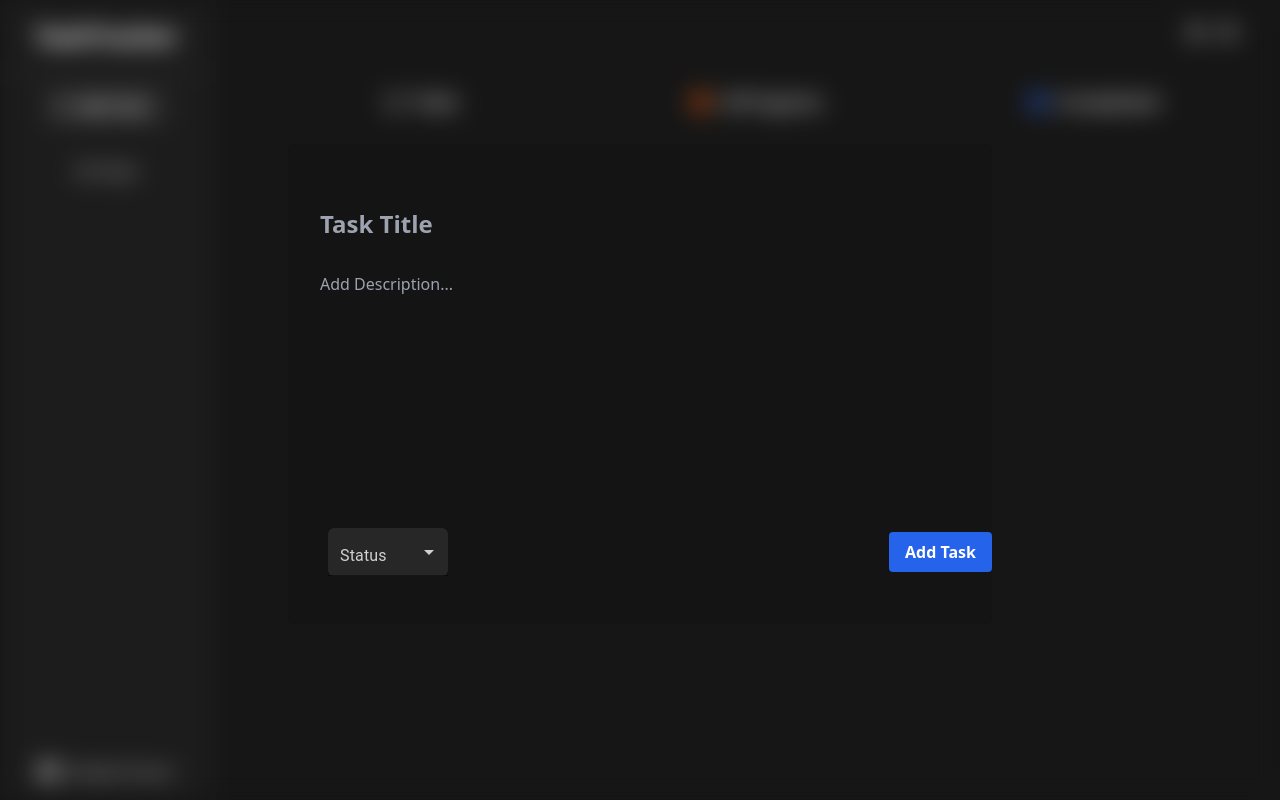
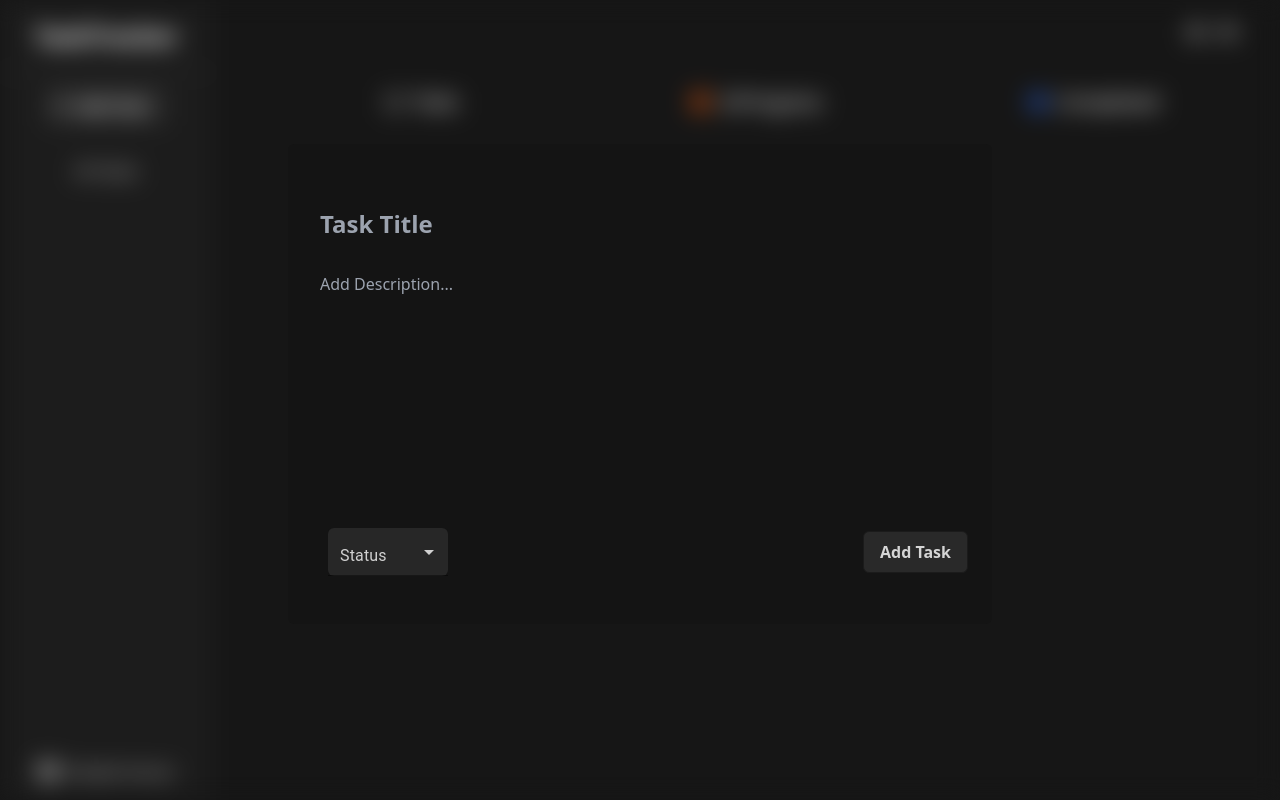
Before and after one commit to shadevkumar/task-tracker-quadB, a React (Vite) app: page / in a window 1280 px wide. Both pictures are taken after a click on the button "Add Task". Built offline with nearby package versions, Linux system fonts and the light colour scheme.

Commit message:
Add Task Button styled

```diff
--- a/src/components/AddTask.jsx
+++ b/src/components/AddTask.jsx
@@ -141,7 +141,7 @@ const AddTask = () => {
         </FormControl>
         <button
           onClick={handleCreateTask} // Trigger task creation
-          className="bg-[#2563eb] hover:bg-[#1d4ed8] text-white font-bold py-2 px-4 rounded"
+          className="text-base lg:text-l px-4 py-2 mr-6 my-2 text-center font-semibold border-[1px] border-[#1B1B1B] bg-[#292929] text-[#d5d5d5]  rounded-md hover:bg-[#2e2e2e] cursor-pointer sticky top-0 flex items-center gap-2"
         >
           Add Task
         </button>
--- a/src/components/AllTasks.jsx
+++ b/src/components/AllTasks.jsx
@@ -26,6 +26,11 @@ const AllTasks = () => {
     return () => window.removeEventListener("resize", handleResize);
   }, []);
 
+  // Function to determine the icon background color
+  const iconBgColor = (iconView) => {
+    return view === iconView ? "text-blue-600" : "";
+  };
+
   return (
     <>
       <div className="md:w-10/12 scrollbar-hide ">
@@ -34,13 +39,13 @@ const AllTasks = () => {
             onClick={() => {
               setView("list");
             }}
-            className="mx-2 cursor-pointer"
+            className={`mx-2 cursor-pointer ${iconBgColor("list")}`}
           />
           <BsCardHeading
             onClick={() => {
               setView("cards");
             }}
-            className="mx-2 cursor-pointer"
+            className={`mx-2 cursor-pointer ${iconBgColor("cards")}`}
           />
         </div>
         {windowWidth < 768 ? (
```
